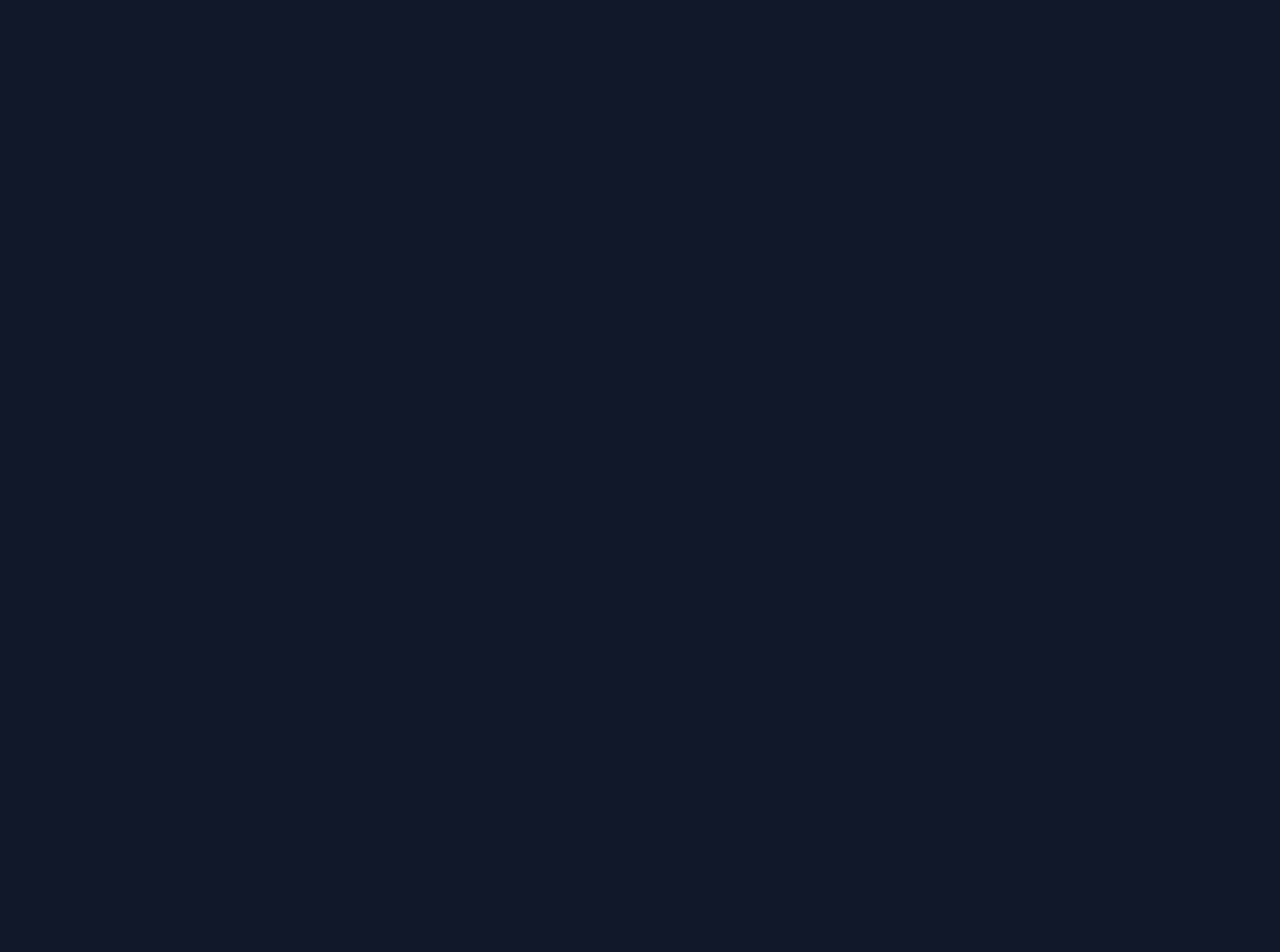
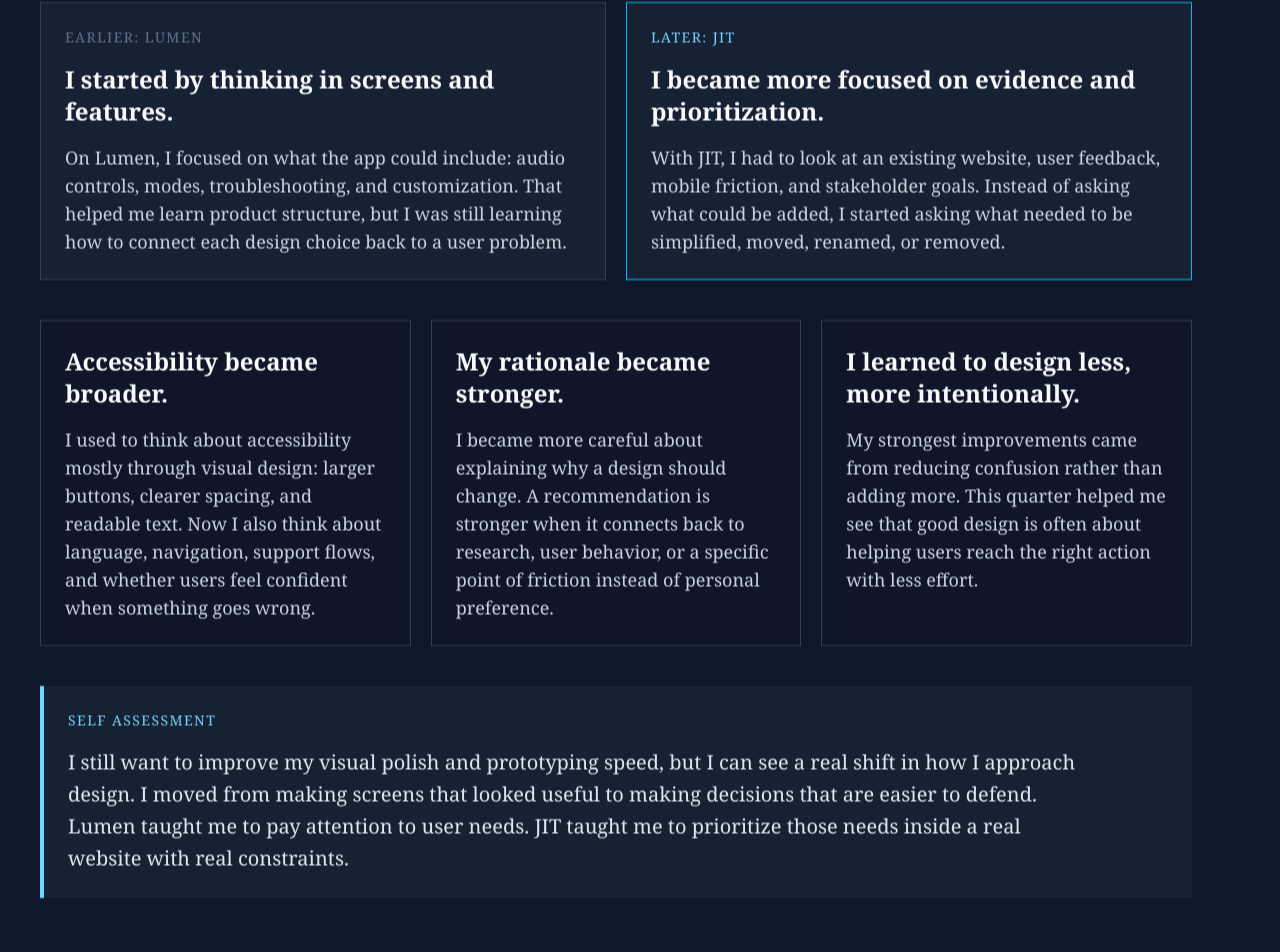
Before and after one commit to Jaibroo/J-Portfolio, a Next.js app: page /J-Portfolio/ in a window 1280 px wide. Shown: the part 1526-2478 px from the top of the page. Before the commit the page ends 1404 px from the top, so only its background shows below. Built offline with nearby package versions, Linux system fonts and the light colour scheme.

Commit message:
Add reflection and self assessment section

```diff
--- a/app/page.tsx
+++ b/app/page.tsx
@@ -5,7 +5,7 @@ import { useEffect, useState } from "react";
 
 const featuredProjects = [
   {
-    title: "Hearing Aid App Redesign",
+    title: "Lumen — Hearing Aid App",
     description:
       "A UX redesign focused on accessibility, clearer controls, and faster hearing aid adjustments.",
     slug: "hearing-aid-app",
@@ -55,6 +55,9 @@ export default function Home() {
         <div className="flex gap-6 text-slate-300">
           <a href="#projects" className="hover:text-sky-300">
             Projects
+          </a>
+          <a href="#reflection" className="hover:text-sky-300">
+            Reflection
           </a>
           <a href="#footer" className="hover:text-sky-300">
             Contact
@@ -147,6 +150,111 @@ export default function Home() {
         </div>
       </section>
 
+      {/* 3. REFLECTION */}
+      <section
+        id="reflection"
+        className="fade-in border-b border-slate-700 py-16"
+      >
+        <div className="max-w-6xl">
+          <p className="text-sm uppercase tracking-widest text-sky-300">
+            Reflection & Self Assessment
+          </p>
+
+          <h2 className="mt-4 max-w-4xl text-5xl font-bold leading-tight text-slate-50">
+            How my design process changed this quarter
+          </h2>
+
+          <div className="mt-10 grid gap-5 md:grid-cols-2">
+            <div className="border border-slate-700 bg-slate-800/60 p-6">
+              <p className="text-sm uppercase tracking-widest text-slate-500">
+                Earlier: Lumen
+              </p>
+
+              <h3 className="mt-4 text-2xl font-bold text-slate-50">
+                I started by thinking in screens and features.
+              </h3>
+
+              <p className="mt-4 text-lg leading-7 text-slate-300">
+                On Lumen, I focused on what the app could include: audio
+                controls, modes, troubleshooting, and customization. That helped
+                me learn product structure, but I was still learning how to
+                connect each design choice back to a user problem.
+              </p>
+            </div>
+
+            <div className="border border-sky-400 bg-slate-800/60 p-6">
+              <p className="text-sm uppercase tracking-widest text-sky-300">
+                Later: JIT
+              </p>
+
+              <h3 className="mt-4 text-2xl font-bold text-slate-50">
+                I became more focused on evidence and prioritization.
+              </h3>
+
+              <p className="mt-4 text-lg leading-7 text-slate-300">
+                With JIT, I had to look at an existing website, user feedback,
+                mobile friction, and stakeholder goals. Instead of asking what
+                could be added, I started asking what needed to be simplified,
+                moved, renamed, or removed.
+              </p>
+            </div>
+          </div>
+
+          <div className="mt-10 grid gap-5 md:grid-cols-3">
+            <div className="border border-slate-700 bg-slate-900/60 p-6">
+              <h3 className="text-2xl font-bold text-slate-50">
+                Accessibility became broader.
+              </h3>
+              <p className="mt-4 text-lg leading-7 text-slate-300">
+                I used to think about accessibility mostly through visual design:
+                larger buttons, clearer spacing, and readable text. Now I also
+                think about language, navigation, support flows, and whether
+                users feel confident when something goes wrong.
+              </p>
+            </div>
+
+            <div className="border border-slate-700 bg-slate-900/60 p-6">
+              <h3 className="text-2xl font-bold text-slate-50">
+                My rationale became stronger.
+              </h3>
+              <p className="mt-4 text-lg leading-7 text-slate-300">
+                I became more careful about explaining why a design should
+                change. A recommendation is stronger when it connects back to
+                research, user behavior, or a specific point of friction instead
+                of personal preference.
+              </p>
+            </div>
+
+            <div className="border border-slate-700 bg-slate-900/60 p-6">
+              <h3 className="text-2xl font-bold text-slate-50">
+                I learned to design less, more intentionally.
+              </h3>
+              <p className="mt-4 text-lg leading-7 text-slate-300">
+                My strongest improvements came from reducing confusion rather
+                than adding more. This quarter helped me see that good design is
+                often about helping users reach the right action with less
+                effort.
+              </p>
+            </div>
+          </div>
+
+          <div className="mt-10 border-l-4 border-sky-300 bg-slate-800/60 p-6">
+            <p className="text-sm uppercase tracking-widest text-sky-300">
+              Self Assessment
+            </p>
+
+            <p className="mt-4 max-w-5xl text-xl leading-8 text-slate-200">
+              I still want to improve my visual polish and prototyping speed,
+              but I can see a real shift in how I approach design. I moved from
+              making screens that looked useful to making decisions that are
+              easier to defend. Lumen taught me to pay attention to user needs.
+              JIT taught me to prioritize those needs inside a real website with
+              real constraints.
+            </p>
+          </div>
+        </div>
+      </section>
+
       {/* FOOTER */}
       <footer
         id="footer"
```
